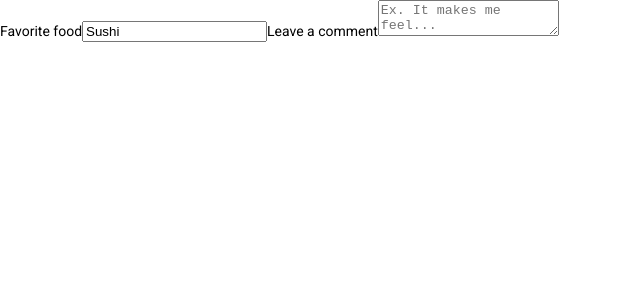
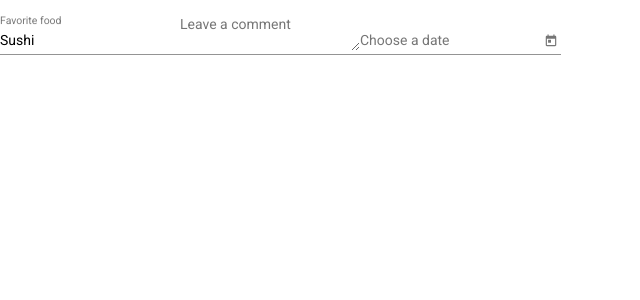
Before and after one commit to minhaj10p/certify, an Angular app: page /dashboard in a window 1280 px wide. Shown: the top 300 px of the page, without its empty margins (0-640 px from the left). Built offline with nearby package versions, Linux system fonts and the light colour scheme.

Commit message:
Material fix

```diff
--- a/src/app/dashboard/dashboard.component.html
+++ b/src/app/dashboard/dashboard.component.html
@@ -8,4 +8,11 @@
       <mat-label>Leave a comment</mat-label>
       <textarea matInput placeholder="Ex. It makes me feel..."></textarea>
     </mat-form-field>
+
+    <mat-form-field>
+      <mat-label>Choose a date</mat-label>
+      <input matInput [matDatepicker]="picker">
+      <mat-datepicker-toggle matSuffix [for]="picker"></mat-datepicker-toggle>
+      <mat-datepicker #picker></mat-datepicker>
+    </mat-form-field>
   </form>
--- a/src/app/dashboard/dashboard.module.ts
+++ b/src/app/dashboard/dashboard.module.ts
@@ -3,12 +3,14 @@ import { CommonModule } from '@angular/common';
 import { DashboardComponent } from './dashboard.component';
 
 import {MatInputModule} from '@angular/material/input';
+import { SharedModule } from '../shared/shared.module';
 
 @NgModule({
   declarations: [DashboardComponent],
   imports: [
     MatInputModule,
-    CommonModule
+    CommonModule,
+    SharedModule,
   ]
 })
 export class DashboardModule { }
```
Also changed, not shown: src/app/app.module.ts (+3 -4 lines), src/app/shared/shared.module.ts (+8 -2 lines), src/app/app.component.html (line endings or trailing spaces).
